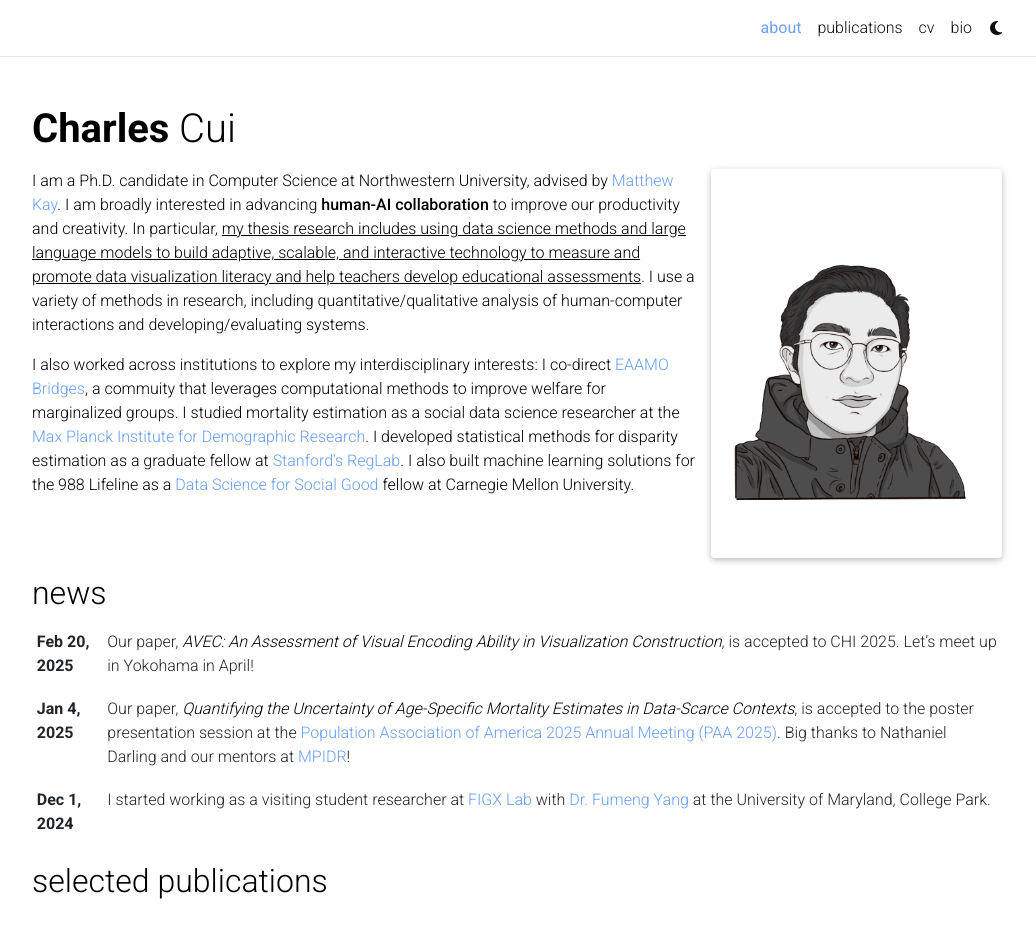
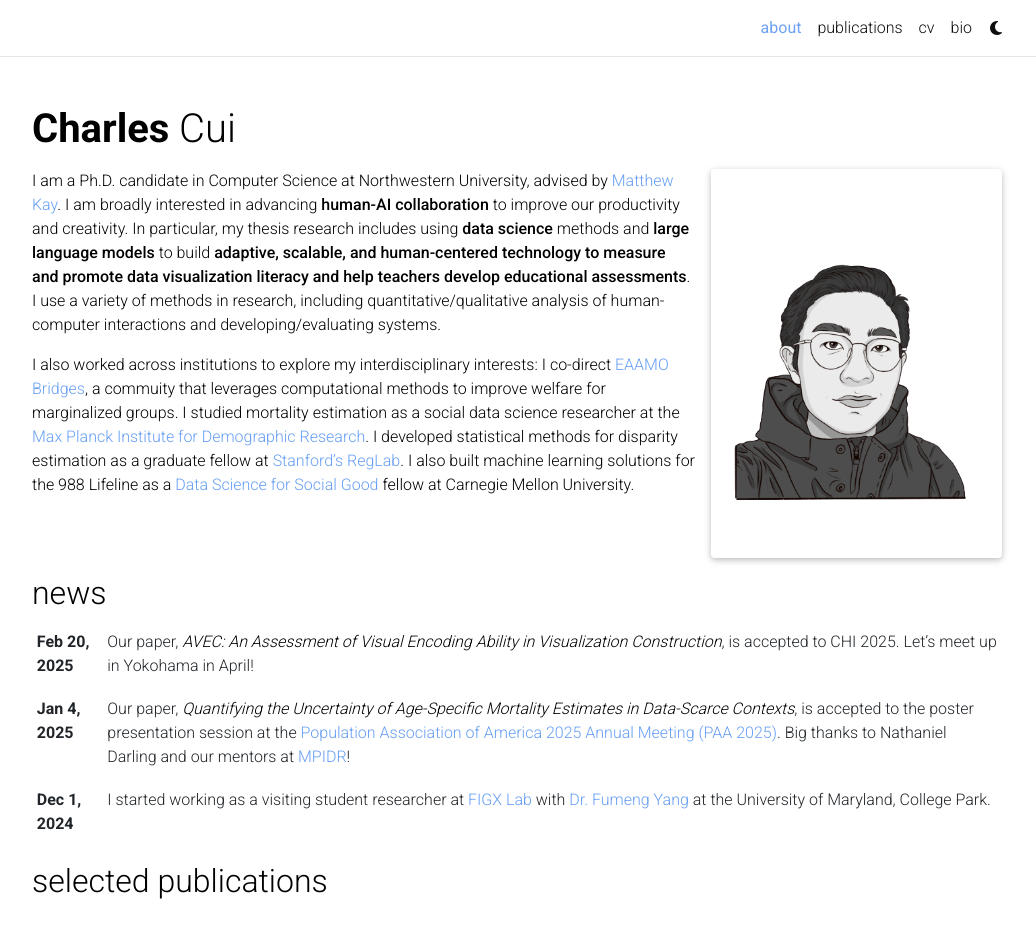
Before and after one commit to digital-flaneur/digital-flaneur.github.io, a Jekyll site: the page built from _pages/about.md, in a window 1280 px wide and 1217 px high, cut to the strip 0-928 px from the top of the window. Shown: the whole strip, without its empty margins (123-1159 px from the left). Built offline with Jekyll 4.4.1, drawn with Linux system fonts in a browser that asks for light colours; full-size pictures stand in for the smaller copies a plugin makes; comment, search, counter and statistics services are not loaded; a style sheet for code colours, icons or effects is not loaded.

Commit message:
update about and cv

```diff
--- a/_pages/about.md
+++ b/_pages/about.md
@@ -19,7 +19,7 @@
 social: true # includes social icons at the bottom of the page
 ---
 
-I am a Ph.D. candidate in Computer Science at Northwestern University, advised by [Matthew Kay](https://www.mjskay.com/). I am broadly interested in advancing **human-AI collaboration** to improve our productivity and creativity. In particular, <u>my thesis research includes using data science methods and large language models to build adaptive, scalable, and interactive technology to measure and promote data visualization literacy and help teachers develop educational assessments</u>. I use a variety of methods in research, including quantitative/qualitative analysis of human-computer interactions and developing/evaluating systems.
+I am a Ph.D. candidate in Computer Science at Northwestern University, advised by [Matthew Kay](https://www.mjskay.com/). I am broadly interested in advancing **human-AI collaboration** to improve our productivity and creativity. In particular, my thesis research includes using **data science** methods and **large language models** to build **adaptive, scalable, and human-centered technology to measure and promote data visualization literacy and help teachers develop educational assessments**. I use a variety of methods in research, including quantitative/qualitative analysis of human-computer interactions and developing/evaluating systems.
 
 I also worked across institutions to explore my interdisciplinary interests: I co-direct [EAAMO Bridges](https://eaamo-bridges.netlify.app), a commuity that leverages computational methods to improve welfare for marginalized groups. I studied mortality estimation as a social data science researcher at the [Max Planck Institute for Demographic Research](https://www.demogr.mpg.de/en). I developed statistical methods for disparity estimation as a graduate fellow at [Stanford's RegLab](https://reglab.stanford.edu). I also built machine learning solutions for the 988 Lifeline as a [Data Science for Social Good](https://www.dssgfellowship.org/) fellow at Carnegie Mellon University.
 
```
Also changed, not shown: 1 other file.
